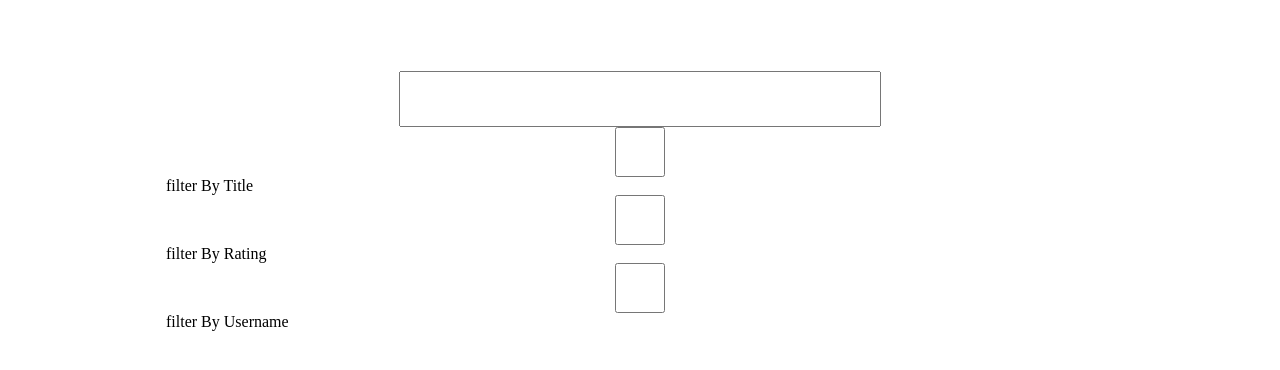
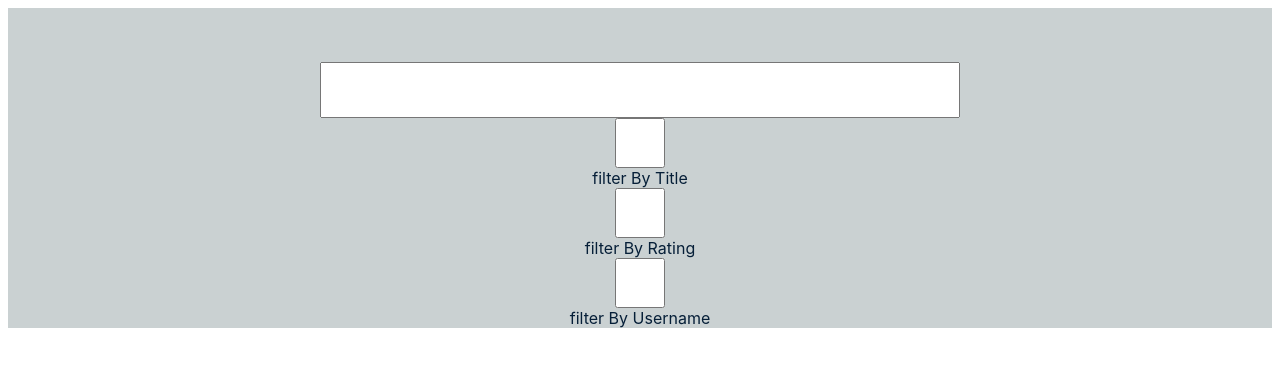
Before and after one commit to morpheus86/Giphy, a React (Create React App) app: page / in a window 1280 px wide. Shown: the top 370 px of the page. Built offline with nearby package versions, Linux system fonts and the light colour scheme; the HTML template or start-up script is replaced by a standard one.

Commit message:
fixing bugs

```diff
--- a/src/App.css
+++ b/src/App.css
@@ -1,4 +1,4 @@
-.container {
+/* .container {
   background: white;
   margin: 0 auto;
   padding: 5%;
@@ -12,8 +12,101 @@
 
 .pics_in_a_row {
   display: flex;
+} */
+
+/* .container {
+  padding-top: 70px;}
+.gifs-in-a-row{
+ display: inline-block;
+ width: 100%;
+ box-shadow: 2px 2px 4px 0 #ccc;
+ padding: 1em;
+ box-sizing: border-box;
+ margin: 0 0 1.5em
+}
+ img {
+  width: 200px; /* You can set the dimensions to whatever you want */
+  /* height: 200px;
+  object-fit: cover;
+} */
+
+/*
+input {
+  display: block;
+  font-size: 22px;
+  height: 50px;
+  margin: 0 auto;
+  text-align: center;
+  width: 50%;
 }
 
+@media only screen and (min-width: 400px) {
+  .gif-list {
+      -moz-column-count: 2;
+      -webkit-column-count: 2;
+      column-count: 2;
+  }
+}
+
+@media only screen and (min-width: 700px) {
+  .gif-list {
+      -moz-column-count: 3;
+      -webkit-column-count: 3;
+      column-count: 3;
+  }
+}
+
+@media only screen and (min-width: 900px) {
+  .gif-list {
+      -moz-column-count: 4;
+      -webkit-column-count: 4;
+      column-count: 4;
+  }
+}
+
+@media only screen and (min-width: 1100px) {
+  .gif-list {
+      -moz-column-count: 5;
+      -webkit-column-count: 5;
+      column-count: 5;
+  }
+} */
+
+/* @media only screen and (min-width: 1280px) {
+  .app {
+      width: 1140px;
+  }
+}  */
+
+.container {
+  font-family: 'Muli', -apple-system, BlinkMacSystemFont, 'Segoe UI', Roboto, 'Helvetica Neue', Arial, sans-serif, 'Apple Color Emoji', 'Segoe UI Emoji', 'Segoe UI Symbol', 'Noto Color Emoji';
+  padding-top: 54px;
+  color: #061f38;
+  margin: 0px auto;
+  background-color: rgb(202, 209, 210);
+}
+.toggle {
+  text-align: center
+}
+.img {
+  box-shadow: 2px 2px 4px 0 #ccc;
+  box-sizing: border-box;
+  display: inline-block;
+  margin: 0 0 1.5em;
+  padding: 1em;
+  width: 100%;
+}
+
+.img img {
+  width: 100%;
+}
+
+.gif-list {
+  column-gap: 1.5em;
+  font-size: .85em;
+  margin: 1.5em 0;
+  padding: 0;
+}
 
 input {
   display: block;
--- a/src/components/GiphyCard.js
+++ b/src/components/GiphyCard.js
@@ -4,7 +4,7 @@ import React from 'react';
 const GiphyCard = (image) => {
 
   return (
-    <div className='img1'>
+    <div className='img'>
       <img src={image.gif.images.downsized.url} />
     </div>
   );
--- a/src/components/search/SearchFilter.js
+++ b/src/components/search/SearchFilter.js
@@ -1,6 +1,7 @@
 import React from 'react'
 import axios from 'axios'
 import { ToggleButton, ToggleButtonGroup } from 'react-bootstrap'
+
 const giphyAPI = process.env.REACT_APP_GIPHY_API
 
 class SearchFilter extends React.Component {
@@ -24,6 +25,7 @@ class SearchFilter extends React.Component {
   render() {
     return (
       <ToggleButtonGroup
+        className="toggle"
         type="checkbox"
         value={this.state}
         onChange={this.handleChange}
--- a/src/index.css
+++ b/src/index.css
@@ -1,4 +1,4 @@
-.app {
+/* .app {
   margin: 3em auto;
   width: 90%;
 }
@@ -68,4 +68,4 @@ input {
   .app {
       width: 1140px;
   }
-}
+} */
```
